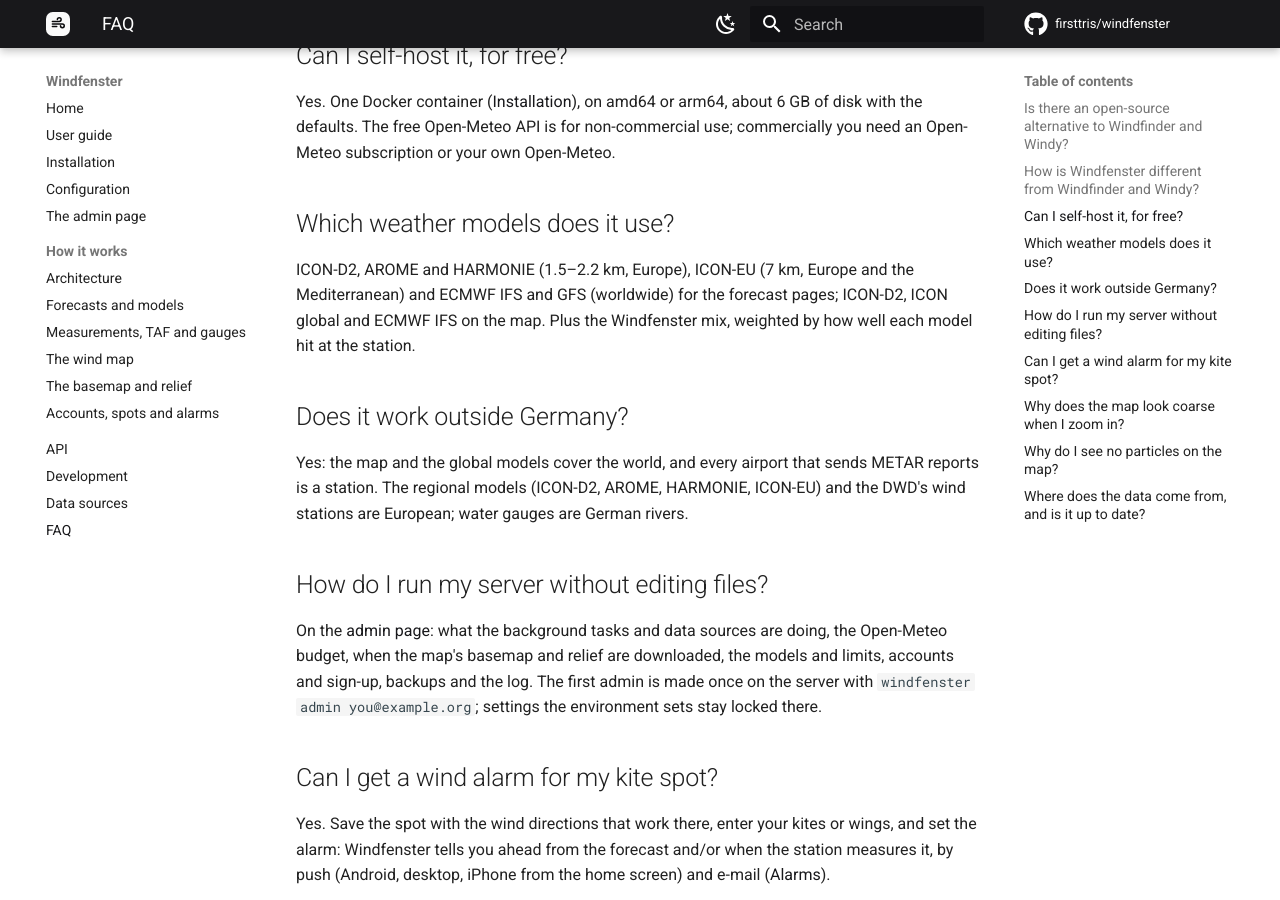
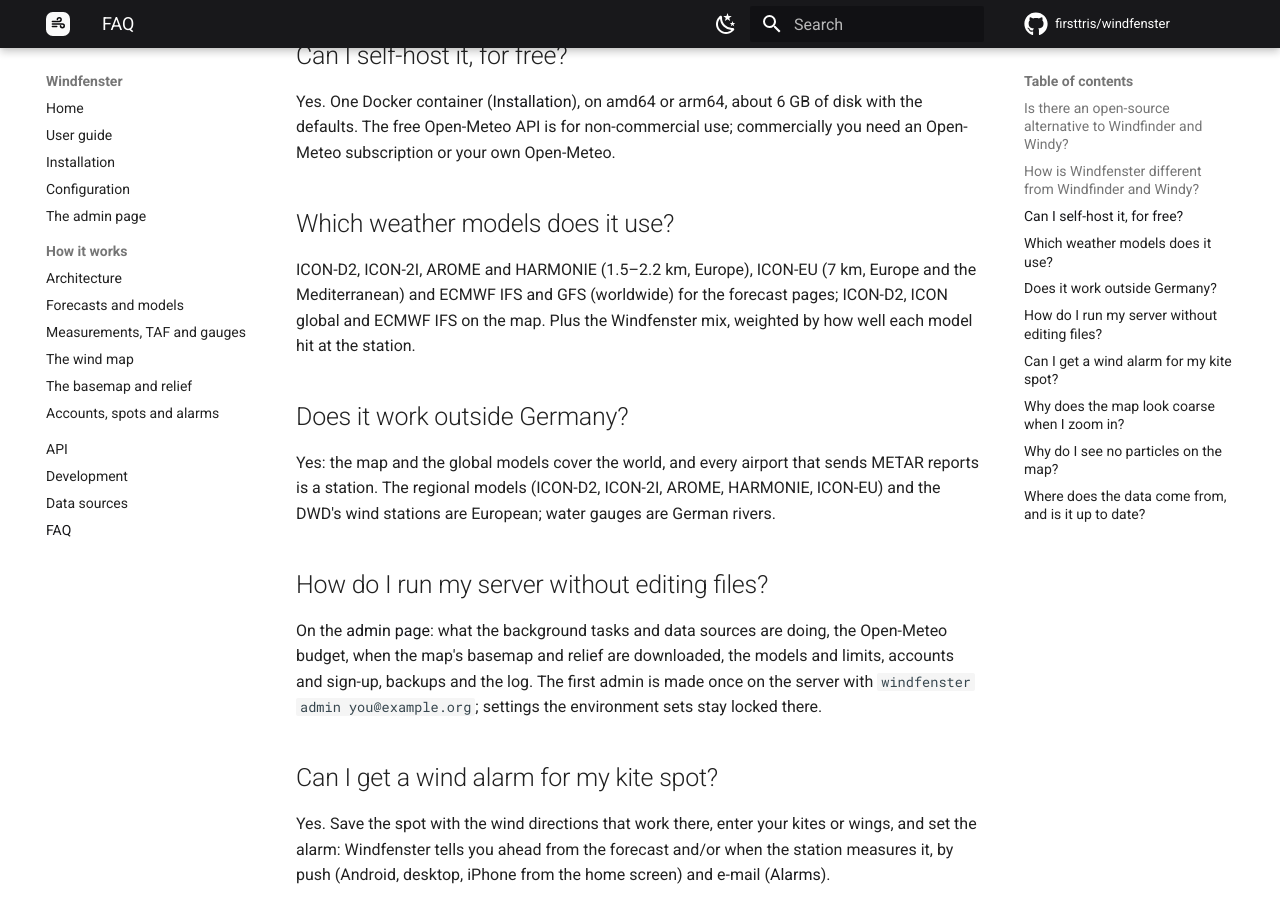
Before and after one commit to firsttris/windfenster, an MkDocs documentation site: the page built from docs/faq.md, in a window 1280 px wide and 900 px high, scrolled down 663 px. Built offline with MkDocs 1.6.1 and Material for MkDocs 9.7.7, drawn with Linux system fonts in a browser that asks for light colours; comment, search, counter and statistics services are not loaded.

Commit message:
Add ICON-2I as a Superforecast model for Italy and around
Lake Garda, Sardinia, Sicily and the Adriatic had no model finer than ICON-D2's southern edge,
AROME or the global ones. ICON-2I (ItaliaMeteo-ARPAE, 2.2 km, 72 h, runs every 12 hours)
covers 3° E to 22° E and 33.7° N to 48.9° N (Open-Meteo
Sources/App/ItaliaMeteoArpae/ItaliaMeteoArpaeDomain.swift: 761 × 761 points at 0.025° × 0.02°;
forecast length and runs from its docs page). It is ranked right after ICON-D2, which still
opens where both cover a place until the verification decides. Credited on the sources page
under CC BY 4.0, as Open-Meteo's licence page lists it.

Co-Authored-By: Claude Opus 5.5 <noreply@anthropic.com>
Claude-Session: https://claude.ai/code/session_01CvD8qZvDc3euqznEu6ZPua

```diff
--- a/docs/faq.md
+++ b/docs/faq.md
@@ -30,15 +30,15 @@ Open-Meteo subscription or your own Open-Meteo.
 
 ## Which weather models does it use?
 
-ICON-D2, AROME and HARMONIE (1.5–2.2 km, Europe), ICON-EU (7 km, Europe and the Mediterranean) and
-ECMWF IFS and GFS (worldwide) for the forecast pages; ICON-D2, ICON global and ECMWF IFS on the map.
-Plus the Windfenster mix, weighted by how well each model hit at the station.
+ICON-D2, ICON-2I, AROME and HARMONIE (1.5–2.2 km, Europe), ICON-EU (7 km, Europe and the
+Mediterranean) and ECMWF IFS and GFS (worldwide) for the forecast pages; ICON-D2, ICON global and
+ECMWF IFS on the map. Plus the Windfenster mix, weighted by how well each model hit at the station.
 
 ## Does it work outside Germany?
 
-Yes: the map and the global models cover the world, and every airport that sends METAR reports is
-a station. The regional models (ICON-D2, AROME, HARMONIE, ICON-EU) and the DWD's wind stations
-are European; water gauges are German rivers.
+Yes: the map and the global models cover the world, and every airport that sends METAR reports is a
+station. The regional models (ICON-D2, ICON-2I, AROME, HARMONIE, ICON-EU) and the DWD's wind
+stations are European; water gauges are German rivers.
 
 ## How do I run my server without editing files?
 
```
Also changed, not shown: README.md (+3 -3 lines), docs/forecasts.md (+6 -5 lines), docs/index.md (+1 -1 lines), docs/user-guide.md (+7 -7 lines), 6 other files.
